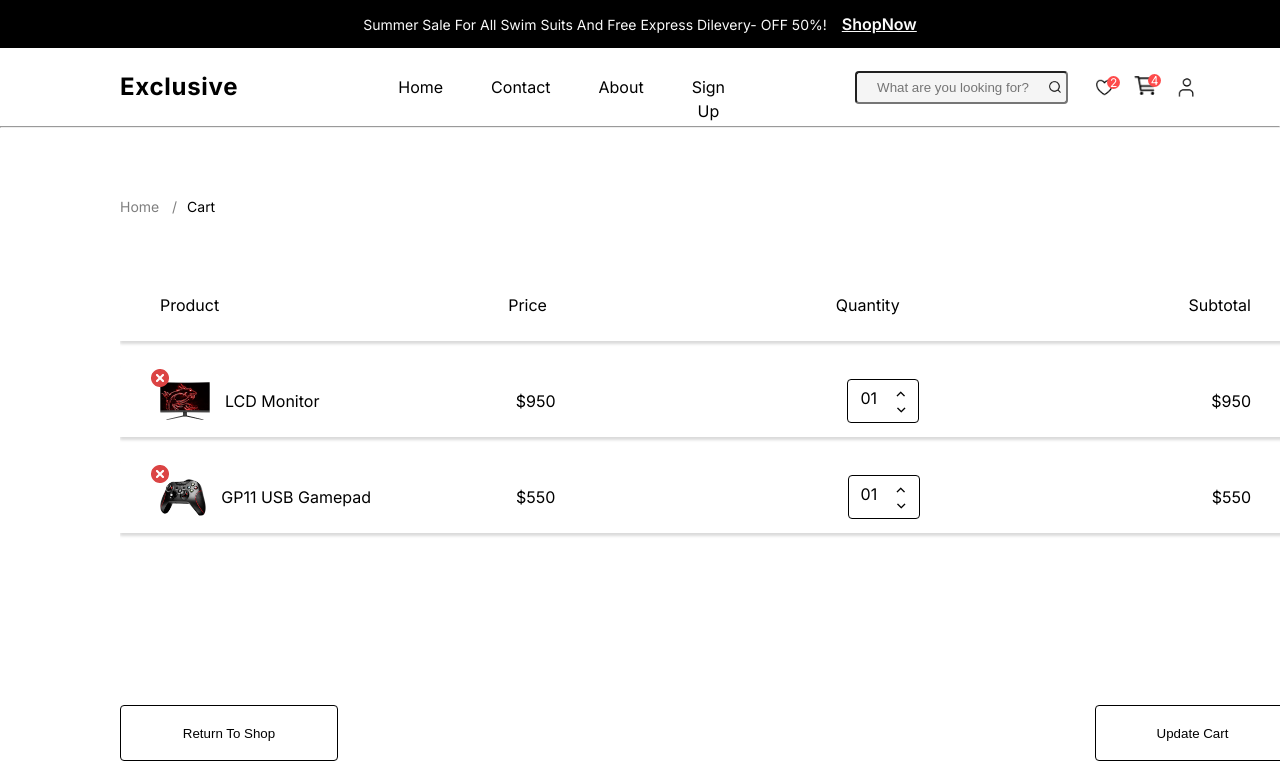
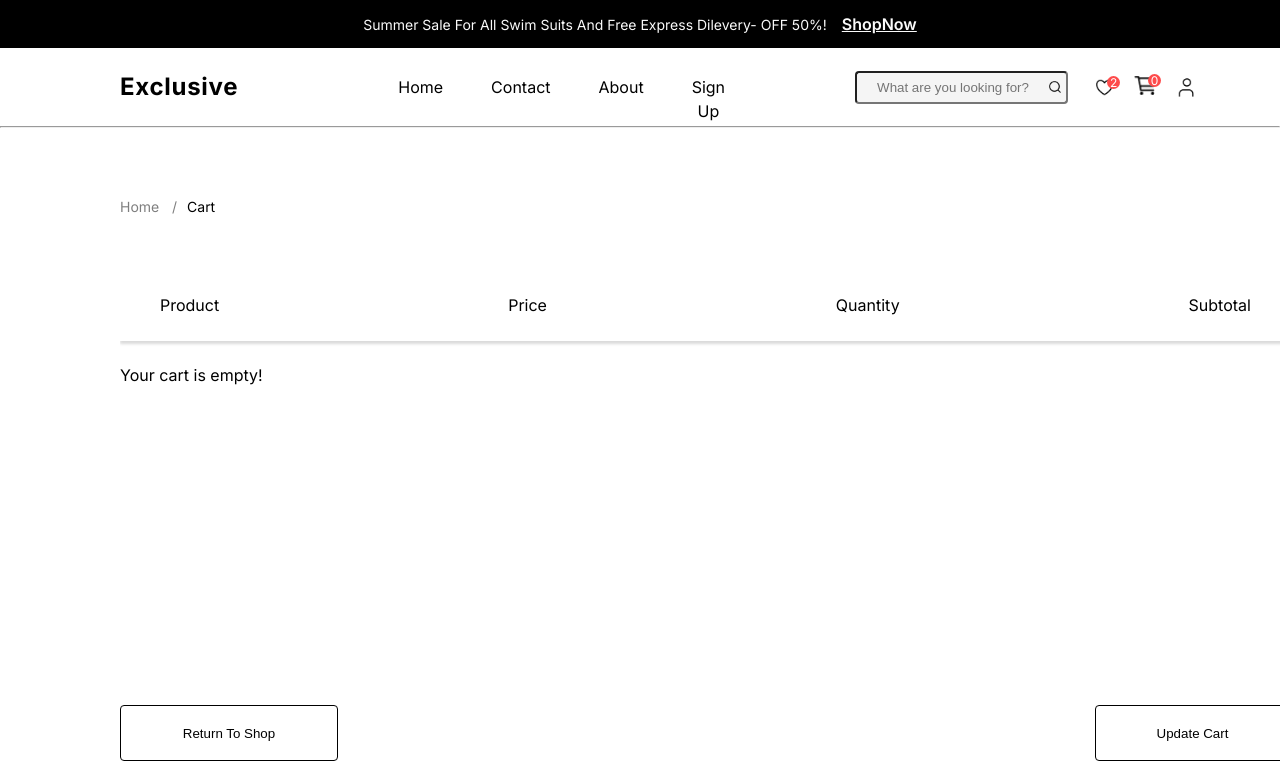
Before and after one commit to Awwal123/Ecommerce-App, a React (Create React App) app: page /cart in a window 1280 px wide. Shown: the top 775 px of the page. Built offline with nearby package versions, Linux system fonts and the light colour scheme.

Commit message:
// cart functionality

```diff
--- a/src/App.js
+++ b/src/App.js
@@ -12,12 +12,14 @@ import "react-toastify/dist/ReactToastify.css";
 import { MobileAdver1 } from "./components/MobileAdvert1";
 import { MobileAdver2 } from "./components/MobileAdvert2";
 import { Cart } from "./components/Cart";
+import { CartProvider } from "./components/CartContext";
 import { NotFound } from "./components/NotFound";
 
 function App() {
   return (
     <Router>
-      <ToastContainer position="bottom-right" />
+      <CartProvider>
+        <ToastContainer position="bottom-left" />
         <Routes>
           <Route path="/" element={<SignUp />} />
           <Route path="/signup" element={<SignUp />} />
@@ -29,6 +31,7 @@ function App() {
           <Route path="/not-found" element={<NotFound />} />
           <Route path="*" element={<Navigate to="/not-found" />} />
         </Routes>
+      </CartProvider>
     </Router>
   );
 }
--- a/src/components/Cart.tsx
+++ b/src/components/Cart.tsx
@@ -3,9 +3,12 @@ import { ExclusiveNavbar } from "./ExclusiveNavbar";
 import { Header } from "./Header";
 import { Link } from "react-router-dom";
 import { Footer } from "./Footer";
-import "./styles.css"
+import { useCart } from "./CartContext"; // Import the Cart context
+import "./styles.css";
 
 export function Cart() {
+  const { cartItems, removeFromCart, updateQuantity, total } = useCart(); // Access context data and actions
+
   return (
     <>
       <Header />
@@ -27,83 +30,67 @@ export function Cart() {
               </div>
             </div>
 
-            <div className="products-item">
+            {cartItems.length > 0 ? (
+              cartItems.map((item) => (
+                <div className="products-item" key={item.id}>
                   <div className="product-item-headings">
                     <div className="added-item-container">
                       <img
                         className="cancel-btn"
                         src="./images/CancelBtn.png"
                         alt="delete"
+                        onClick={() => removeFromCart(item.id)}
                       />
                       <img
                         className="added-img"
-                    src="./images/AddedImg1.png"
-                    alt=""
+                        src={item.imgUrl}
+                        alt={item.name}
                       />
                       <div className="product-name-container">
-                    <p className="product-name">LCD Monitor</p>
+                        <p className="product-name">{item.name}</p>
                       </div>
                     </div>
 
-                <p className="price">$950</p>
+                    <p className="price">${item.price.toFixed(2)}</p>
                     <div className="quantity-container">
-                  <div quantity-wrapper>
+                      <div className="quantity-wrapper">
                         <div className="quantity-alignment">
-                      <p>01</p>
+                          <p>{item.quantity}</p>
                           <div className="add-sub-container">
-                        <img src="./images/DropUp.png" alt="" />
-                        <img src="./images/DropDown.png" alt="" />
+                            <img
+                              src="./images/DropUp.png"
+                              alt="Increase"
+                              onClick={() =>
+                                updateQuantity(item.id, item.quantity + 1)
+                              }
+                            />
+                            <img
+                              src="./images/DropDown.png"
+                              alt="Decrease"
+                              onClick={() =>
+                                item.quantity > 1 &&
+                                updateQuantity(item.id, item.quantity - 1)
+                              }
+                            />
                           </div>
                         </div>
                       </div>
                     </div>
-                <p className="sub-total">$950</p>
+                    <p className="sub-total">
+                      ${(item.price * item.quantity).toFixed(2)}
+                    </p>
                   </div>
                 </div>
-
-            {/* second */}
-            <div className="products-item">
-              <div className="product-item-headings">
-                <div className="added-item-container">
-                  <img
-                    className="cancel-btn"
-                    src="./images/CancelBtn.png"
-                    alt="delete"
-                  />
-                  <img
-                    className="added-img"
-                    src="./images/USBGamePad.png"
-                    alt=""
-                  />
-                  <div className="product-name-container">
-                    <p className="product-name">GP11 USB Gamepad</p>
-                  </div>
-                </div>
-
-                <p className="price">$550</p>
-                <div className="quantity-container">
-                  <div quantity-wrapper>
-                    <div className="quantity-alignment">
-                      <p>01</p>
-                      <div className="add-sub-container">
-                        <img className="increase-item-quantity" src="./images/DropUp.png" alt="" />
-                        <img className="decrease-item-quantity" src="./images/DropDown.png" alt="" />
-                      </div>
-                    </div>
-                  </div>
-                </div>
-                <p className="sub-total">$550</p>
-              </div>
-            </div>
+              ))
+            ) : (
+              <p className="empty-cart-message">Your cart is empty!</p>
+            )}
           </div>
           <div className="products-btn">
             <Link to={"/exclusive"}>
-              {" "}
-              <button className="return-to-shop-btn">Return To Shop </button>
+              <button className="return-to-shop-btn">Return To Shop</button>
             </Link>
-            <Link to={"/product-display"}>
             <button className="update-cart">Update Cart</button>
-            </Link>
           </div>
 
           <div className="cart-checkout">
@@ -121,7 +108,7 @@ export function Cart() {
               {/* Subtotal */}
               <div className="sub-total-container">
                 <p>Subtotal:</p>
-                <p>$1750</p>
+                <p>${total.toFixed(2)}</p>
               </div>
               <hr />
               {/* Shipping */}
@@ -133,7 +120,7 @@ export function Cart() {
               {/* Total */}
               <div className="sub-total-container">
                 <p>Total:</p>
-                <p>$1750</p>
+                <p>${total.toFixed(2)}</p>
               </div>
 
               <button className="process-to-checkout">
--- /dev/null
+++ b/src/components/CartContext.tsx
@@ -0,0 +1,73 @@
+// CartContext.tsx
+import React, { createContext, useState, ReactNode, useContext, useEffect } from "react";
+import {toast} from "react-toastify";
+
+interface CartItem {
+  id: number;
+  name: string;
+  price: number;
+  quantity: number;
+  imgUrl: string;
+}
+
+interface CartContextProps {
+  cartItems: CartItem[];
+  addToCart: (product: CartItem) => void;
+  removeFromCart: (id: number) => void;
+  updateQuantity: (id: number, quantity: number) => void;
+  total: number;
+}
+
+const CartContext = createContext<CartContextProps | undefined>(undefined);
+
+export const CartProvider: React.FC<{ children: ReactNode }> = ({ children }) => {
+    const [cartItems, setCartItems] = useState<CartItem[]>(() => {
+        const savedCart = localStorage.getItem("cartItems");
+        return savedCart ? JSON.parse(savedCart) : [];
+      });
+
+      // Save cart items to localStorage whenever it changes
+      useEffect(() => {
+        localStorage.setItem("cartItems", JSON.stringify(cartItems));
+      }, [cartItems]);
+
+      const addToCart = (product: CartItem) => {
+        setCartItems((prev) => {
+          const existingProduct = prev.find((item) => item.id === product.id);
+          if (existingProduct) {
+            toast.success(`${product.name} quantity increased!`);
+            return prev.map((item) =>
+              item.id === product.id ? { ...item, quantity: item.quantity + 1 } : item
+            );
+          }
+          toast.success(`${product.name} added to cart!`);
+          return [...prev, { ...product, quantity: 1 }];
+        });
+      };
+
+  const removeFromCart = (id: number) => {
+    setCartItems((prev) => prev.filter((item) => item.id !== id));
+  };
+
+  const updateQuantity = (id: number, quantity: number) => {
+    setCartItems((prev) =>
+      prev.map((item) => (item.id === id ? { ...item, quantity } : item))
+    );
+  };
+
+  const total = cartItems.reduce((acc, item) => acc + item.price * item.quantity, 0);
+
+  return (
+    <CartContext.Provider
+      value={{ cartItems, addToCart, removeFromCart, updateQuantity, total }}
+    >
+      {children}
+    </CartContext.Provider>
+  );
+};
+
+export const useCart = () => {
+  const context = useContext(CartContext);
+  if (!context) throw new Error("useCart must be used within a CartProvider");
+  return context;
+};
--- a/src/components/ExclusiveNavbar.tsx
+++ b/src/components/ExclusiveNavbar.tsx
@@ -1,6 +1,6 @@
 import React, { useState } from "react";
 import { Link } from "react-router-dom";
-import { Cart } from "./Cart";
+import { useCart } from "./CartContext";
 import "./styles.css";
 
 export const ExclusiveNavbar: React.FC = () => {
@@ -8,6 +8,11 @@ export const ExclusiveNavbar: React.FC = () => {
   //state to track whether the nav-magnify or input box should be displayed
   const [isEditing, setIsEditing] = useState(false);
   const [inputValue, setInputValue] = useState("");
+
+  // Access cart context
+  const { cartItems } = useCart();
+    // Calculate the total number of items in the cart
+  const totalCartItems = cartItems.reduce((total, item) => total + item.quantity, 0);
 
   // function to  toggle d Navbar
   const toggleNavbar = () => setIsNavOpen(!isNavOpen);
@@ -101,7 +106,7 @@ export const ExclusiveNavbar: React.FC = () => {
                 {" "}
                 <img className="action-img" src="./images/Cart.png" alt="w" />
               </Link>
-              <span className="action-count">4</span>
+              <span className="action-count">{totalCartItems}</span>
             </div>
 
             <div className="action-wrapper">
--- a/src/components/ProductDisplay.tsx
+++ b/src/components/ProductDisplay.tsx
@@ -1,19 +1,22 @@
 import React from "react";
 import { Product } from "./ProductData";
+import { useCart } from "./CartContext";
 import "./styles.css";
 
 interface ProductDisplayProps {
   products: Product[];
 }
 
+export const ProductDisplay: React.FC<ProductDisplayProps> = ({ products }) => {
+  const { addToCart } = useCart(); // Use CartContext
 
-export const ProductDisplay: React.FC<ProductDisplayProps> = ({products}) =>
-
-{const getRatingImage = (rating: number) => {
+  const getRatingImage = (rating: number) => {
     if (rating === 5) return "./images/FiveStar.png";
     if (rating === 4.5) return "./images/FourHalfStar.png";
     if (rating === 4) return "./images/FourStar.png";
+    return ""; // Default empty path for other ratings
   };
+
   return (
     <div className="cart-container">
       {products.map((product) => (
@@ -22,16 +25,41 @@ export const ProductDisplay: React.FC<ProductDisplayProps> = ({products}) =>
             <div className="percentage-tag">{product.discount}</div>
             <div className="cart-wish-list-container">
               <div className="wish-list-img-wrapper">
-              <img className="wish-list-img" src="./images/Wishlist.png" alt="Wishlist" />
+                <img
+                  className="wish-list-img"
+                  src="./images/Wishlist.png"
+                  alt="Wishlist"
+                />
               </div>
               <div className="wish-list-img-wrapper">
-              <img className="wish-list-img" src="./images/Eye.png" alt="View" />
+                <img
+                  className="wish-list-img"
+                  src="./images/Eye.png"
+                  alt="View"
+                />
               </div>
             </div>
             <div className="cart-img-alignment">
-            <img className="cart-images" src={product.imgUrl} alt={product.name} />
+              <img
+                className="cart-images"
+                src={product.imgUrl}
+                alt={product.name}
+              />
             </div>
-          <div className="add-to-cart-btn">Add To Cart</div>
+            <button
+              className="add-to-cart-btn"
+              onClick={() =>
+                addToCart({
+                  id: product.id,
+                  name: product.name,
+                  price: product.price,
+                  quantity: 1, // Default to 1 when adding to cart
+                  imgUrl: product.imgUrl,
+                })
+              }
+            >
+              Add To Cart
+            </button>
           </div>
           <div className="product-info">
             <h4 className="product-heading">{product.name}</h4>
--- a/src/components/ProductDisplay2.tsx
+++ b/src/components/ProductDisplay2.tsx
@@ -1,6 +1,8 @@
 import React, { useState } from "react";
 import { Product } from "./ProductData2";
+import { useCart } from "./CartContext"; // 1
 import "./styles.css";
+import { products } from "./ProductData";
 
 interface ProductDisplayProps2 {
   products2: Product[];
@@ -10,6 +12,7 @@ export const ProductDisplay2: React.FC<ProductDisplayProps2> = ({
   products2,
 }) => {
   const [showAllProducts, setShowAllProducts] = useState(false);
+  const { addToCart } = useCart();// 2 Access addToCart function from context
 
   const getRatingImage = (rating: number) => {
     if (rating === 5) return "./images/FiveStar.png";
@@ -20,6 +23,17 @@ export const ProductDisplay2: React.FC<ProductDisplayProps2> = ({
 
   const handleViewAllClick = () => {
     setShowAllProducts(true);
+  };
+  //3
+  const handleAddToCart = (product: Product) => {
+    const cartItem  = {
+      id: product.id,
+      name: product.name,
+      price: product.price,
+      quantity: 1, // New product added with quantity 1
+      imgUrl: product.imgUrl,
+    };
+    addToCart(cartItem); // Pass the transformed product to addToCart
   };
 
   return (
@@ -59,7 +73,7 @@ export const ProductDisplay2: React.FC<ProductDisplayProps2> = ({
                       alt={product.name}
                     />
                   </div>
-                  <div className="add-to-cart-btn">Add To Cart</div>
+                  <div className="add-to-cart-btn" onClick={() => handleAddToCart(product)} >Add To Cart</div>
                 </div>
                 <div className="product-info">
                   <h4 className="product-heading">{product.name}</h4>
```
Also changed, not shown: src/features/product2Slice.tsx (deleted, +0 -40 lines), src/features/productSlice.tsx (deleted, +0 -27 lines), src/index.js (+3 -8 lines). Lines whose indentation alone changed are shown as unchanged.
